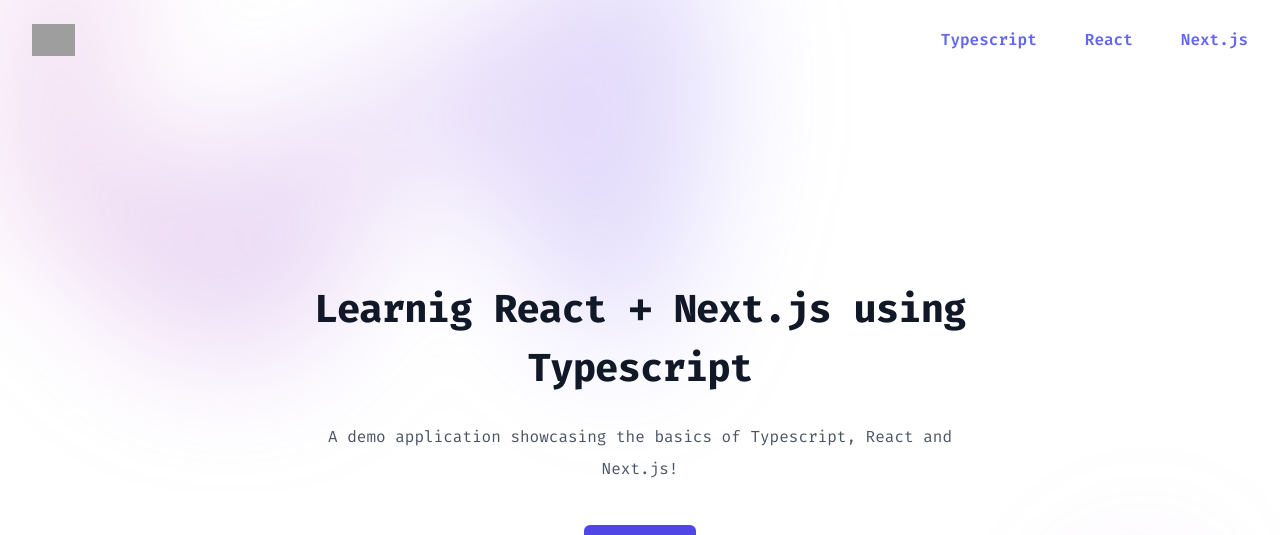
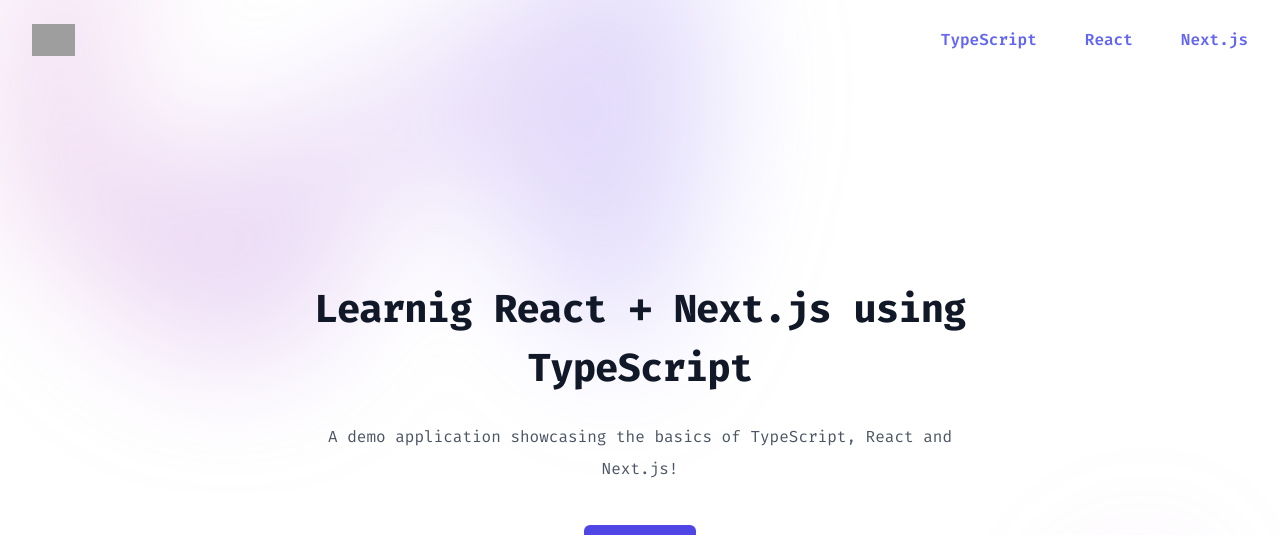
Before and after one commit to iamjatinprajapati/learn-nextjs-react-using-ts, a Next.js app: page / in a window 1280 px wide. Shown: the top 535 px of the page. Built offline with nearby package versions, Linux system fonts and the light colour scheme; grey boxes are pictures that could not be loaded; a web font is replaced by a local one.

Commit message:
make it better

```diff
--- a/components/hero.tsx
+++ b/components/hero.tsx
@@ -1,14 +1,14 @@
-import { useState } from "react";
-import { Dialog } from "@headlessui/react";
-import { Bars3Icon, XMarkIcon } from "@heroicons/react/24/outline";
-import { useRouter } from "next/router";
+import {useState} from "react";
+import {Dialog} from "@headlessui/react";
+import {Bars3Icon, XMarkIcon} from "@heroicons/react/24/outline";
+import {useRouter} from "next/router";
 import Link from "next/link";
-import { firaCode } from "pages/_app";
+import {firaCode} from "pages/_app";
 
 const navigation = [
-  { name: "Typescript", href: "/learning/typescript" },
-  { name: "React", href: "/learning/react" },
-  { name: "Next.js", href: "/learning/next-js" },
+    {name: "TypeScript", href: "/learning/typescript"},
+    {name: "React", href: "/learning/react"},
+    {name: "Next.js", href: "/learning/next-js"},
 ];
 
 export function Hero() {
@@ -19,7 +19,8 @@ export function Hero() {
     return (
         <div className="isolate bg-white">
             {isHomePage && (
-        <div className="absolute inset-x-0 top-[-10rem] -z-10 transform-gpu overflow-hidden blur-3xl sm:top-[-20rem]">
+                <div
+                    className="absolute inset-x-0 top-[-10rem] -z-10 transform-gpu overflow-hidden blur-3xl sm:top-[-20rem]">
                     <svg
                         className="relative left-[calc(50%-11rem)] -z-10 h-[21.1875rem] max-w-none -translate-x-1/2 rotate-[30deg] sm:left-[calc(50%-30rem)] sm:h-[42.375rem]"
                         viewBox="0 0 1155 678"
@@ -38,8 +39,8 @@ export function Hero() {
                                 y2="474.645"
                                 gradientUnits="userSpaceOnUse"
                             >
-                <stop stopColor="#9089FC" />
-                <stop offset={1} stopColor="#FF80B5" />
+                                <stop stopColor="#9089FC"/>
+                                <stop offset={1} stopColor="#FF80B5"/>
                             </linearGradient>
                         </defs>
                     </svg>
@@ -64,7 +65,7 @@ export function Hero() {
                             onClick={() => setMobileMenuOpen(true)}
                         >
                             <span className="sr-only">Open main menu</span>
-              <Bars3Icon className="h-6 w-6" aria-hidden="true" />
+                            <Bars3Icon className="h-6 w-6" aria-hidden="true"/>
                         </button>
                     </div>
                     <div className="hidden lg:flex lg:gap-x-12">
@@ -104,7 +105,7 @@ export function Hero() {
                                 onClick={() => setMobileMenuOpen(false)}
                             >
                                 <span className="sr-only">Close menu</span>
-                <XMarkIcon className="h-6 w-6" aria-hidden="true" />
+                                <XMarkIcon className="h-6 w-6" aria-hidden="true"/>
                             </button>
                         </div>
                         <div className="mt-6 flow-root">
@@ -148,10 +149,10 @@ export function Hero() {
               </div> */}
                             <div className="text-center">
                                 <h1 className="text-4xl font-bold tracking-tight text-gray-900 sm:text-6xl">
-                  Learnig React + Next.js using Typescript
+                                    Learnig React + Next.js using TypeScript
                                 </h1>
                                 <p className="mt-6 text-lg leading-8 text-gray-600">
-                  A demo application showcasing the basics of Typescript, React
+                                    A demo application showcasing the basics of TypeScript, React
                                     and Next.js!
                                 </p>
                                 <div className="mt-10 flex items-center justify-center gap-x-6">
@@ -170,7 +171,8 @@ export function Hero() {
                                 </div>
                             </div>
                         </div>
-            <div className="absolute inset-x-0 top-[calc(100%-13rem)] -z-10 transform-gpu overflow-hidden blur-3xl sm:top-[calc(100%-30rem)]">
+                        <div
+                            className="absolute inset-x-0 top-[calc(100%-13rem)] -z-10 transform-gpu overflow-hidden blur-3xl sm:top-[calc(100%-30rem)]">
                             <svg
                                 className="relative left-[calc(50%+3rem)] h-[21.1875rem] max-w-none -translate-x-1/2 sm:left-[calc(50%+36rem)] sm:h-[42.375rem]"
                                 viewBox="0 0 1155 678"
@@ -189,8 +191,8 @@ export function Hero() {
                                         y2="474.645"
                                         gradientUnits="userSpaceOnUse"
                                     >
-                    <stop stopColor="#9089FC" />
-                    <stop offset={1} stopColor="#FF80B5" />
+                                        <stop stopColor="#9089FC"/>
+                                        <stop offset={1} stopColor="#FF80B5"/>
                                     </linearGradient>
                                 </defs>
                             </svg>
--- a/pages/_app.tsx
+++ b/pages/_app.tsx
@@ -1,12 +1,12 @@
-import type { AppProps } from "next/app";
-import { NextPage } from "next";
-import { ReactElement, ReactNode } from "react";
+import type {AppProps} from "next/app";
+import {NextPage} from "next";
+import {ReactElement, ReactNode} from "react";
 import NextNProgress from "nextjs-progressbar";
 import "../styles/tailwind.css";
 import Head from "next/head";
-import { Andada_Pro, Fira_Code } from "@next/font/google";
+import {Andada_Pro, Fira_Code} from "@next/font/google";
 
-const andadaPro = Andada_Pro({ subsets: ["latin"], weight: ["400", "500"] });
+const andadaPro = Andada_Pro({subsets: ["latin"], weight: ["400", "500"]});
 export const firaCode = Fira_Code({
     subsets: ["latin"],
     weight: ["400", "500", "600", "700"],
@@ -19,16 +19,17 @@ type AppPropsWithLayout = AppProps & {
     Component: NextPageWithLayout;
 };
 
-export default function App({ Component, pageProps }: AppPropsWithLayout) {
+export default function App({Component, pageProps}: AppPropsWithLayout) {
     const getLayout = Component.getLayout || ((page) => page);
     return getLayout(
         <>
             <Head>
-        <meta name="description" content="Generated by create next app" />
-        <meta name="viewport" content="width=device-width, initial-scale=1" />
-        <link rel="icon" href="/favicon.ico" />
+                <meta name="description"
+                      content="A demo application showcasing the basics of TypeScript, React and Next.js!"/>
+                <meta name="viewport" content="width=device-width, initial-scale=1"/>
+                <link rel="icon" href="/favicon.ico"/>
             </Head>
-      <NextNProgress />
+            <NextNProgress/>
             <main>
                 <Component {...pageProps} />
             </main>
--- a/pages/index.tsx
+++ b/pages/index.tsx
@@ -1,16 +1,16 @@
 import Head from "next/head";
-import { ReactElement } from "react";
-import { DefaultLayout } from "../layouts/default";
-import { NextPageWithLayout } from "./_app";
+import {ReactElement} from "react";
+import {DefaultLayout} from "../layouts/default";
+import {NextPageWithLayout} from "./_app";
 
 const Home: NextPageWithLayout = () => {
     return (
         <>
             <Head>
-        <title>Create Next App</title>
-        <meta name="description" content="Generated by create next app" />
-        <meta name="viewport" content="width=device-width, initial-scale=1" />
-        <link rel="icon" href="/favicon.ico" />
+                <title>Learning React + Next.js using TypeScript</title>
+                <meta name="description" content="Generated by create next app"/>
+                <meta name="viewport" content="width=device-width, initial-scale=1"/>
+                <link rel="icon" href="/favicon.ico"/>
             </Head>
             {/* <Hero /> */}
         </>
```
Lines whose indentation alone changed are shown as unchanged.
